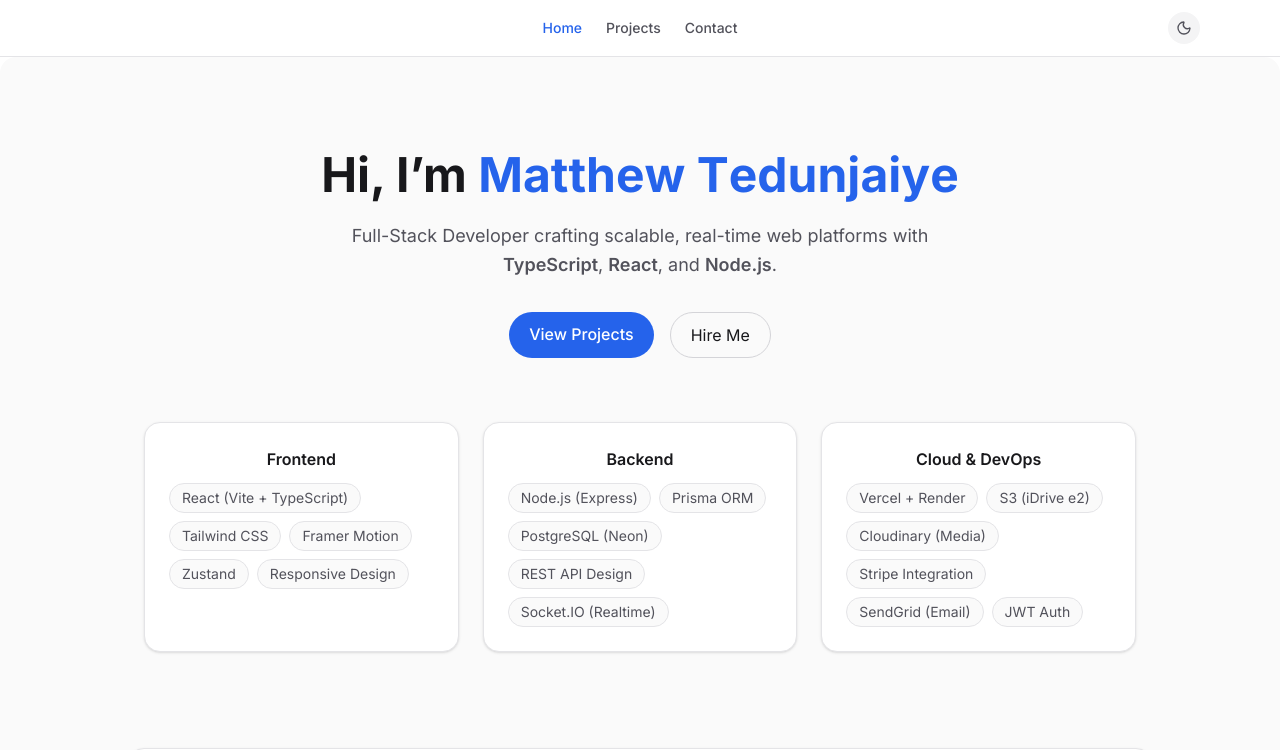
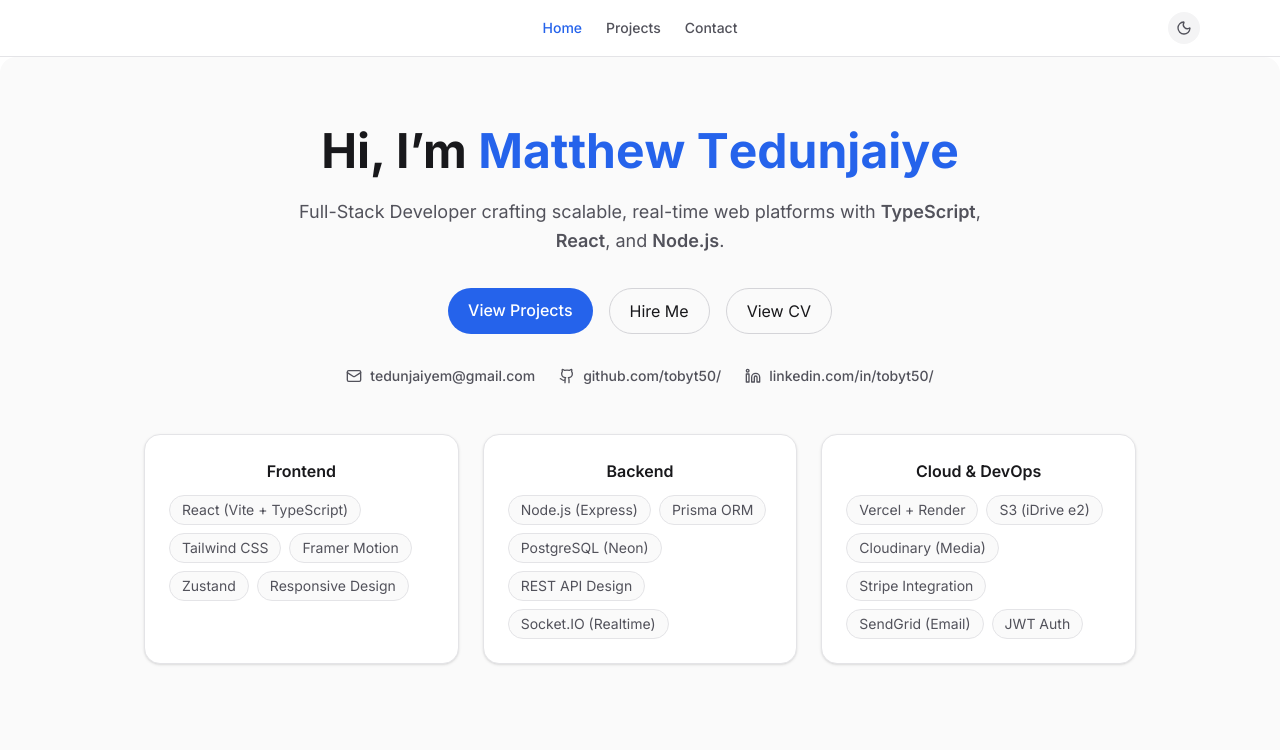
Before and after one commit to tobyt50/portfolio, a React (Vite) app: page / in a window 1280 px wide. Shown: the top 750 px of the page. Built offline with nearby package versions, Linux system fonts and the light colour scheme.

Commit message:
feat(home): add view cv button, visible social links, and reduce top paddings

```diff
--- a/src/pages/Home.tsx
+++ b/src/pages/Home.tsx
@@ -1,5 +1,6 @@
 import { motion } from "framer-motion";
 import { Link } from "react-router-dom";
+import { Github, Linkedin, Mail } from "lucide-react";
 import { AboutSection } from "../components/About";
 
 export const Home = () => {
@@ -41,13 +42,13 @@ export const Home = () => {
   const letters = Array.from(name);
 
   return (
-    <section className="flex flex-col items-center justify-center text-center py-8 sm:py-12 md:py-16">
+    <section className="flex flex-col items-center justify-center text-center py-4 sm:py-8 md:py-10">
       {/* --- HERO --- */}
       <motion.div
         initial={{ opacity: 0, y: 15 }}
         animate={{ opacity: 1, y: 0 }}
         transition={{ duration: 0.5 }}
-        className="max-w-2xl mx-auto px-4"
+        className="max-w-3xl mx-auto px-4"
       >
         <h1 className="text-3xl sm:text-4xl md:text-5xl font-bold mb-4 text-gray-900 dark:text-gray-900 leading-tight">
           Hi, I’m{" "}
@@ -71,7 +72,7 @@ export const Home = () => {
           <span className="font-semibold">Node.js</span>.
         </p>
 
-        <div className="flex flex-wrap justify-center gap-4">
+        <div className="flex flex-wrap justify-center gap-4 mb-8">
           <Link
             to="/projects"
             className="px-5 py-2.5 rounded-full bg-primary-600 hover:bg-primary-700 text-white font-medium transition w-full sm:w-auto"
@@ -84,6 +85,26 @@ export const Home = () => {
           >
             Hire Me
           </Link>
+          <a
+            href="/cv.pdf"
+            target="_blank"
+            rel="noopener noreferrer"
+            className="px-5 py-2.5 rounded-full border border-gray-300 dark:border-gray-700 text-gray-900 dark:text-gray-900 hover:bg-gray-100 dark:hover:bg-gray-950 transition w-full sm:w-auto"
+          >
+            View CV
+          </a>
+        </div>
+
+        <div className="flex flex-col sm:flex-row items-center justify-center gap-4 sm:gap-6 text-sm text-gray-600 dark:text-gray-400 font-medium">
+          <a href="mailto:tedunjaiyem@gmail.com" className="hover:text-primary-600 dark:hover:text-primary-400 transition flex items-center gap-2">
+            <Mail size={16} /> tedunjaiyem@gmail.com
+          </a>
+          <a href="https://github.com/tobyt50/" target="_blank" rel="noopener noreferrer" className="hover:text-primary-600 dark:hover:text-primary-400 transition flex items-center gap-2">
+            <Github size={16} /> github.com/tobyt50/
+          </a>
+          <a href="https://linkedin.com/in/tobyt50/" target="_blank" rel="noopener noreferrer" className="hover:text-primary-600 dark:hover:text-primary-400 transition flex items-center gap-2">
+            <Linkedin size={16} /> linkedin.com/in/tobyt50/
+          </a>
         </div>
       </motion.div>
 
@@ -92,7 +113,7 @@ export const Home = () => {
         initial={{ opacity: 0 }}
         animate={{ opacity: 1 }}
         transition={{ delay: 0.2, duration: 0.2 }}
-        className="mt-16 w-full max-w-5xl px-4 grid md:grid-cols-3 gap-6 text-sm"
+        className="mt-12 w-full max-w-5xl px-4 grid md:grid-cols-3 gap-6 text-sm"
       >
         {skillGroups.map((group, index) => (
           <motion.div
```
